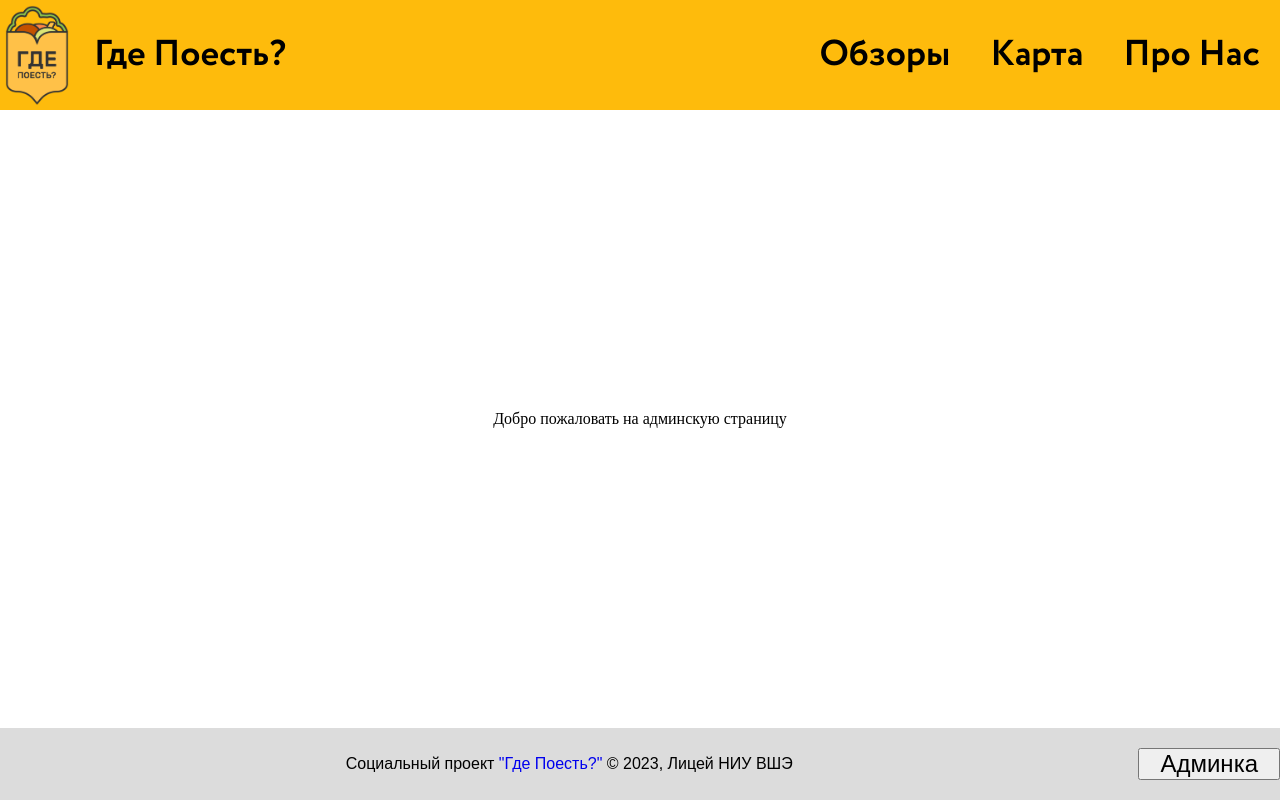
After one commit to Where-to-Eat-HSE-Club/where-to-eat-site, a Flask app: template flaskr/templates/admin.html in a window 1280 px wide. The commit adds this page. Run offline with Flask 3, Linux system fonts and the light colour scheme; the template is opened without the code that fills it, so the values that code supplies are empty.

Commit message:
Add basic auth and empty admin page

```diff
--- a/flaskr/main.py
+++ b/flaskr/main.py
@@ -1,16 +1,20 @@
 # -*- coding: utf-8 -*-
 
-from flask import Flask, render_template, Response, request
+from flask import Flask, render_template, Response, request, abort
 from json import dumps
+import hashlib
 
 app = Flask(__name__)
 
 lyceum_buildings = [
     {"id": 0, "coordinates": [55.752318, 37.637371], "name": "Лицей на Солянке", "full_address": "Солянка, 14А"},
-    {"id": 1, "coordinates": [55.753164, 37.648106], "name": "Вышка на Покре", "full_address": "Покровский бульвар, 11с10"},
+    {"id": 1, "coordinates": [55.753164, 37.648106], "name": "Вышка на Покре",
+     "full_address": "Покровский бульвар, 11с10"},
     {"id": 2, "coordinates": [55.760825, 37.652278], "name": "Лицей на Ляле", "full_address": "Лялин переулок, 3А"},
-    {"id": 3, "coordinates": [55.763528, 37.643714], "name": "Лицей на БХ", "full_address": "Большой Харитоньевский переулок, 4с1"},
-    {"id": 4, "coordinates": [55.769390, 37.618911], "name": "Лицей на Колобке", "full_address": "3-й Колобовский переулок, 8с2"},
+    {"id": 3, "coordinates": [55.763528, 37.643714], "name": "Лицей на БХ",
+     "full_address": "Большой Харитоньевский переулок, 4с1"},
+    {"id": 4, "coordinates": [55.769390, 37.618911], "name": "Лицей на Колобке",
+     "full_address": "3-й Колобовский переулок, 8с2"},
 ]
 
 lyceum_buildings_areas = [
@@ -82,6 +86,10 @@ posts_dict = [
 
 ]
 
+pass_key_hash = "ddbe7b29ea6025d731132854b72ceca46af449d55482c819561381a92da6aa1ad5e7009e21fe30bb269c71f7d01d4713c0259d720250c0ee1cfa8d4b5f8c9245"
+# TODO put current hash in one place to be accessed both from python and js
+
+
 for i in posts_dict:
     if "body_text" in i:
         i["body_text"] = i["body_text"].replace("\n", "<br>")
@@ -110,6 +118,10 @@ diner_locations = [
 ]
 
 
+def get_sha512_hash(string):
+    return hashlib.sha512(string.encode('utf-8')).hexdigest()
+
+
 @app.route('/')
 def index_page():
     return render_template("index.html")
@@ -123,7 +135,6 @@ def map_page():
 @app.route('/blog')
 def blog_page():
     args = request.args
-    print(args)
     return render_template("blog.html", posts=posts_dict)
 
 
@@ -142,6 +153,15 @@ def get_diners():
     return Response(dumps(diner_locations, default=str), 200, mimetype='application/json')
 
 
+@app.route("/admin")
+def admin_panel():
+    pass_key = request.args.get("passkey")
+    if get_sha512_hash(pass_key) != pass_key_hash:
+        abort(401)
+
+    return render_template("admin.html")
+
+
 @app.route("/lyceum_buildings")
 def get_lyceum_buildings():
     return Response(dumps(lyceum_buildings, default=str), 200, mimetype='application/json')
@@ -154,7 +174,6 @@ def get_lyceum_building_areas(id: int):
     prefix = "<div class='lyceum-areas'>"
     postfix = "</div>"
     for area in lyceums_with_matching_id[0]["areas"]:
-
         icon_path = f"/static/images/areas_icons/{areas_icons[area]}.png"
         html_review_elem = f"""<div class="lyceum-area-item">
 <img src='{icon_path}' alt='{area}'>{area}
@@ -218,4 +237,4 @@ def add_review():
 if __name__ == "__main__":
     # get_address_gps("Верхняя Красносельская ул., 7, стр. 2")
 
-    app.run(host="0.0.0.0", port=80)
+    app.run(host="localhost", port=80)
--- /dev/null
+++ b/flaskr/static/css/auth.css
@@ -0,0 +1,6 @@
+.admin-body {
+    display: flex;
+    justify-content: center;
+    align-content: center;
+
+}
--- a/flaskr/static/css/common.css
+++ b/flaskr/static/css/common.css
@@ -29,13 +29,20 @@ html, body {
     display: flex;
     justify-content: center;
     align-items: center;
-    flex-direction: column;
+    flex-direction: row;
     background-color: gainsboro;
     margin: 0;
     color: black;
     font-family: "Arial", serif;
     font-size: 16px;
     padding: 20px 0;
+}
+
+.footer-text-container {
+    flex: 1;
+    display: flex;
+    justify-content: center;
+    align-content: center;
 }
 
 .header-left {
@@ -67,8 +74,8 @@ img {
     justify-content: center;
     align-items: center;
     font-size: 36px;
+}
 
-}
 .nav-button-text {
 }
 
@@ -76,6 +83,15 @@ img {
     background-color: #d79d08;
 }
 
+.footer-button {
+    font-weight: normal;
+    font-family: "Arial", serif;
+    font-size: 24px;
+}
+.footer-button:hover {
+    background-color: lightgray;
+}
+
 .no-decoration {
     text-decoration: none;
     margin: 0;
--- /dev/null
+++ b/flaskr/templates/admin.html
@@ -0,0 +1,18 @@
+<!DOCTYPE html>
+<html lang="en">
+<head>
+    <meta charset="UTF-8">
+    <link rel="shortcut icon" href="{{ url_for('static', filename='/images/favicon.ico') }}">
+
+    <script src="../static/javascript/insertHeaderFooter.js" defer></script>
+    <link rel="stylesheet" type="text/css" href="../static/css/common.css" />
+    <link rel="stylesheet" type="text/css" href="../static/css/auth.css" />
+
+    <title>Где Поесть? Домашняя Страница</title>
+</head>
+<body>
+    <div class="admin-body">
+      <div class="admin-header">Добро пожаловать на админскую страницу</div>
+    </div>
+</body>
+</html>
--- a/flaskr/templates/index.html
+++ b/flaskr/templates/index.html
@@ -3,6 +3,8 @@
 <head>
     <meta charset="UTF-8">
     <link rel="shortcut icon" href="{{ url_for('static', filename='/images/favicon.ico') }}">
+
+    <script src="../static/javascript/auth.js"> </script>
     <script src="../static/javascript/insertHeaderFooter.js" defer></script>
     <link rel="stylesheet" type="text/css" href="../static/css/common.css" />
     <link rel="stylesheet" type="text/css" href="../static/css/index.css" />
```
Also changed, not shown: flaskr/static/javascript/auth.js (added, +21 -0 lines).
